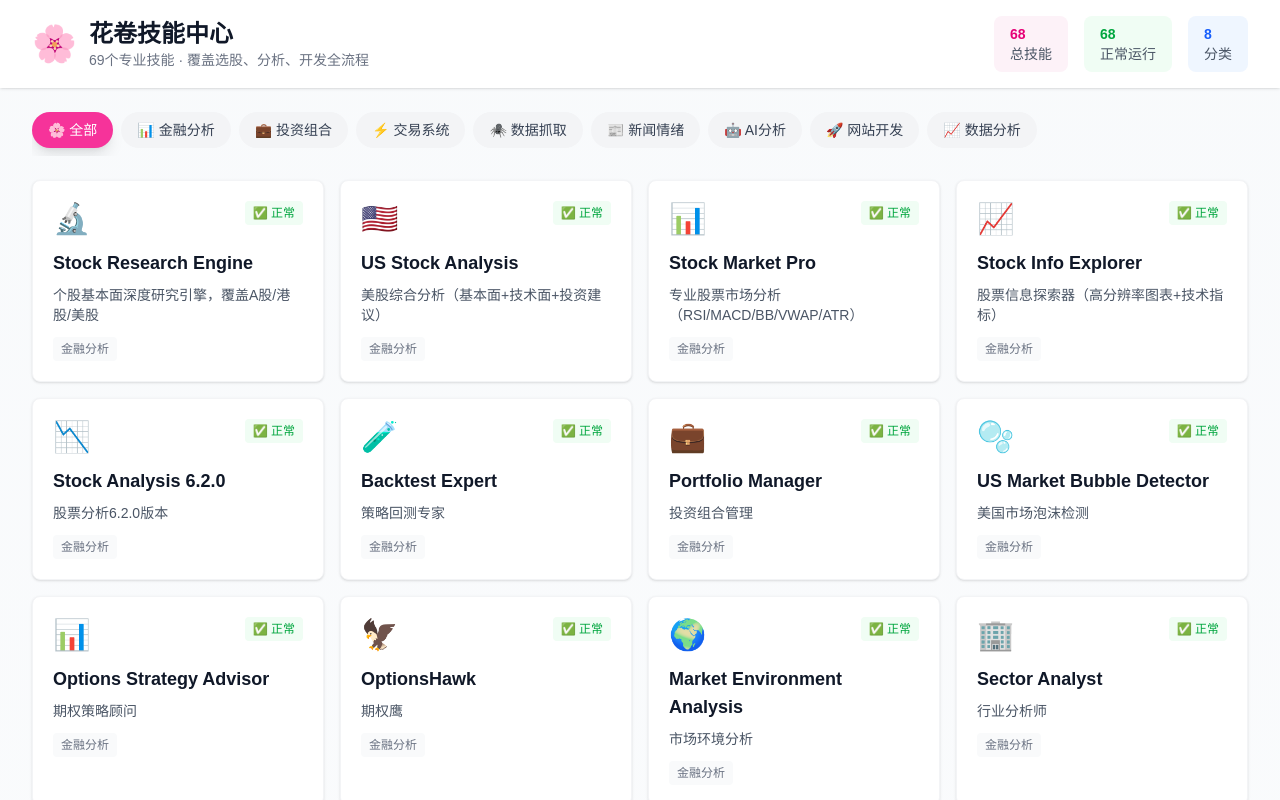
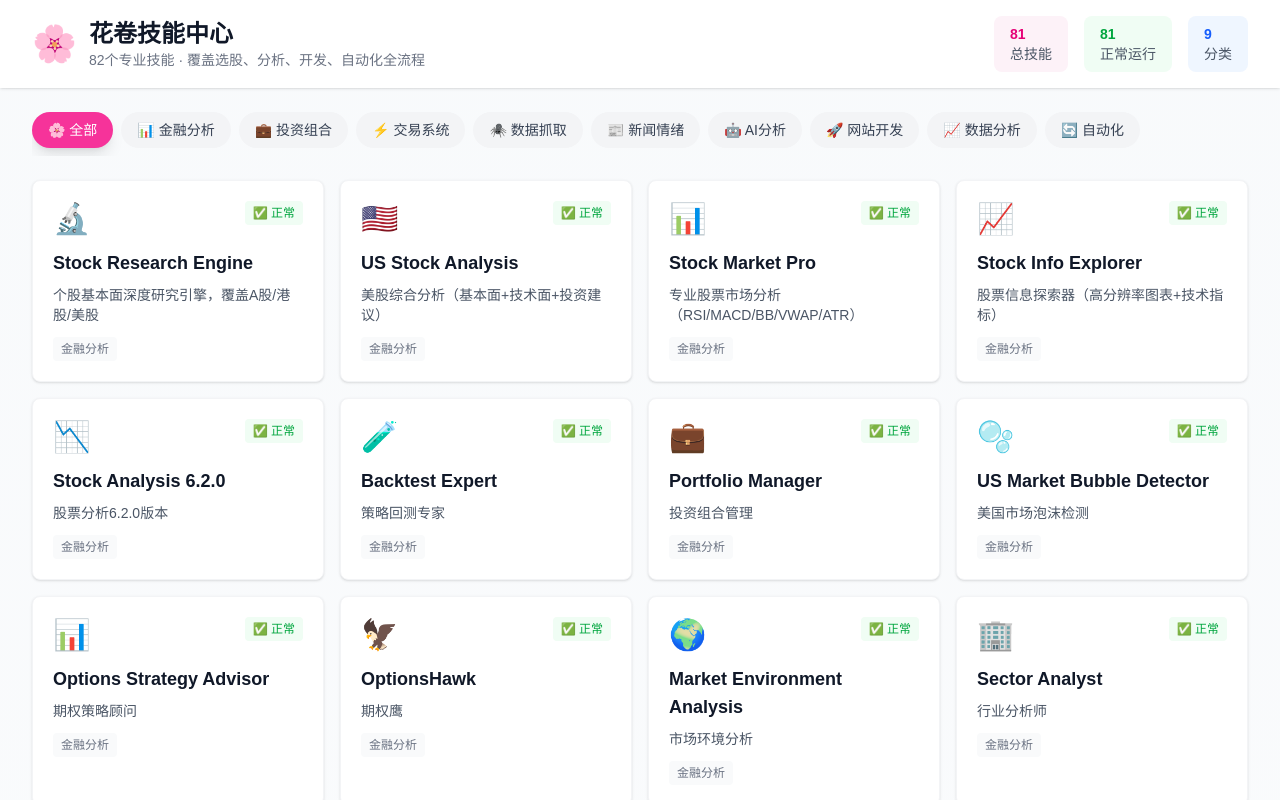
Before and after one commit to jadrankaahmd-png/huajuan-showcase, a Next.js app: page /skills in a window 1280 px wide. Shown: the top 800 px of the page. Built offline with nearby package versions, Linux system fonts and the light colour scheme.

Commit message:
feat: 新增13个Skills（金融+数据分析+自动化）总计82个技能

```diff
--- a/app/skills/page.tsx
+++ b/app/skills/page.tsx
@@ -47,6 +47,10 @@ const skills: Skill[] = [
   { name: 'AI News Oracle', description: 'AI新闻神谕（Hacker News+TechCrunch+Verge）', category: '金融分析', status: 'active', icon: '📰' },
   { name: 'Market Intelligence', description: '市场情报分析系统', category: '金融分析', status: 'active', icon: '🔍' },
   { name: 'Breadth Chart Analyst', description: '市场宽度图表分析', category: '金融分析', status: 'active', icon: '📊' },
+  { name: 'Biz Reporter', description: '商业智能报告（GA4+Search Console+Stripe）', category: '金融分析', status: 'active', icon: '📊' },
+  { name: 'Accounting Workflows', description: '会计工作流自动化', category: '金融分析', status: 'active', icon: '💼' },
+  { name: 'BBC News', description: 'BBC新闻抓取和分析', category: '金融分析', status: 'active', icon: '🗞️' },
+  { name: 'Apify Competitor Intelligence', description: '竞争对手情报分析', category: '金融分析', status: 'active', icon: '🔍' },
 
   // 投资组合与交易（7个）
   { name: 'Portfolio Tracking Skill', description: '投资组合追踪', category: '投资组合', status: 'active', icon: '📊' },
@@ -83,16 +87,27 @@ const skills: Skill[] = [
   { name: 'React NextJS Generator', description: 'React Next.js项目生成器', category: '网站开发', status: 'active', icon: '🚀' },
   { name: 'React Component Generator', description: 'React组件生成器', category: '网站开发', status: 'active', icon: '🧩' },
 
-  // 数据分析类（5个）
+  // 数据分析类（11个）
   { name: 'Data Analyst', description: '数据可视化+SQL查询+电子表格', category: '数据分析', status: 'active', icon: '📊' },
   { name: 'Finance Automation', description: '金融自动化', category: '数据分析', status: 'active', icon: '🤖' },
   { name: 'Google Analytics API', description: 'Google Analytics数据访问和分析', category: '数据分析', status: 'active', icon: '📈' },
   { name: 'Advanced Calendar', description: '高级日历管理（支持多种日历服务）', category: '数据分析', status: 'active', icon: '📅' },
   { name: 'Google Calendar', description: 'Google日历集成', category: '数据分析', status: 'active', icon: '📆' },
   { name: 'Daily Report', description: '每日业务报告生成', category: '数据分析', status: 'active', icon: '📊' },
+  { name: 'Agent Dashboard', description: 'Agent实时仪表板', category: '数据分析', status: 'active', icon: '📊' },
+  { name: 'CSV Pipeline', description: 'CSV数据处理管道', category: '数据分析', status: 'active', icon: '📊' },
+  { name: 'Chartclass', description: '图表类库（多种图表类型）', category: '数据分析', status: 'active', icon: '📊' },
+  { name: 'OpenClaw Dashboard', description: 'OpenClaw仪表板', category: '数据分析', status: 'active', icon: '📊' },
+  { name: 'OC Daily Business Report', description: '每日业务报告', category: '数据分析', status: 'active', icon: '📊' },
+
+  // 自动化与集成（3个）
+  { name: 'N8N Workflow Automation', description: 'N8N工作流自动化平台', category: '自动化', status: 'active', icon: '🔄' },
+  { name: 'AgentMail Integration', description: 'Agent邮件集成', category: '自动化', status: 'active', icon: '📧' },
+  { name: 'Prism Alerts', description: 'Prism提醒系统', category: '自动化', status: 'active', icon: '🔔' },
+  { name: 'Apipick Email Checker', description: '邮件检查API', category: '自动化', status: 'active', icon: '✉️' },
 ];
 
-const categories = ['全部', '金融分析', '投资组合', '交易系统', '数据抓取', '新闻情绪', 'AI分析', '网站开发', '数据分析'];
+const categories = ['全部', '金融分析', '投资组合', '交易系统', '数据抓取', '新闻情绪', 'AI分析', '网站开发', '数据分析', '自动化'];
 
 const categoryIcons: Record<string, string> = {
   '全部': '🌸',
@@ -104,6 +119,7 @@ const categoryIcons: Record<string, string> = {
   'AI分析': '🤖',
   '网站开发': '🚀',
   '数据分析': '📈',
+  '自动化': '🔄',
 };
 
 export default function SkillsPage() {
@@ -130,7 +146,7 @@ export default function SkillsPage() {
                 <span className="text-4xl">🌸</span>
                 <div>
                   <h1 className="text-2xl font-bold text-gray-900">花卷技能中心</h1>
-                  <p className="text-sm text-gray-500">69个专业技能 · 覆盖选股、分析、开发全流程</p>
+                  <p className="text-sm text-gray-500">82个专业技能 · 覆盖选股、分析、开发、自动化全流程</p>
                 </div>
               </a>
             </div>
@@ -207,9 +223,9 @@ export default function SkillsPage() {
       <div className="max-w-7xl mx-auto px-4 sm:px-6 lg:px-8 pb-12">
         <div className="bg-gradient-to-r from-pink-50 to-purple-50 rounded-2xl p-6">
           <h2 className="text-2xl font-bold mb-6 text-center text-gray-900">📊 能力统计</h2>
-          <div className="grid grid-cols-2 sm:grid-cols-3 md:grid-cols-5 gap-4">
+          <div className="grid grid-cols-2 sm:grid-cols-3 md:grid-cols-5 lg:grid-cols-6 gap-4">
             <div className="text-center bg-white rounded-lg p-4 shadow-sm">
-              <div className="text-3xl font-bold text-pink-500 mb-1">27</div>
+              <div className="text-3xl font-bold text-pink-500 mb-1">37</div>
               <div className="text-sm text-gray-600">金融分析</div>
             </div>
             <div className="text-center bg-white rounded-lg p-4 shadow-sm">
@@ -227,6 +243,14 @@ export default function SkillsPage() {
             <div className="text-center bg-white rounded-lg p-4 shadow-sm">
               <div className="text-3xl font-bold text-orange-500 mb-1">6</div>
               <div className="text-sm text-gray-600">网站开发</div>
+            </div>
+            <div className="text-center bg-white rounded-lg p-4 shadow-sm">
+              <div className="text-3xl font-bold text-cyan-500 mb-1">11</div>
+              <div className="text-sm text-gray-600">数据分析</div>
+            </div>
+            <div className="text-center bg-white rounded-lg p-4 shadow-sm">
+              <div className="text-3xl font-bold text-indigo-500 mb-1">4</div>
+              <div className="text-sm text-gray-600">自动化</div>
             </div>
           </div>
         </div>
```
